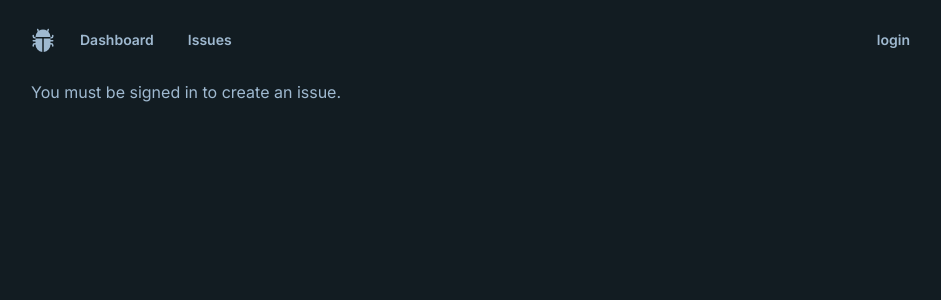
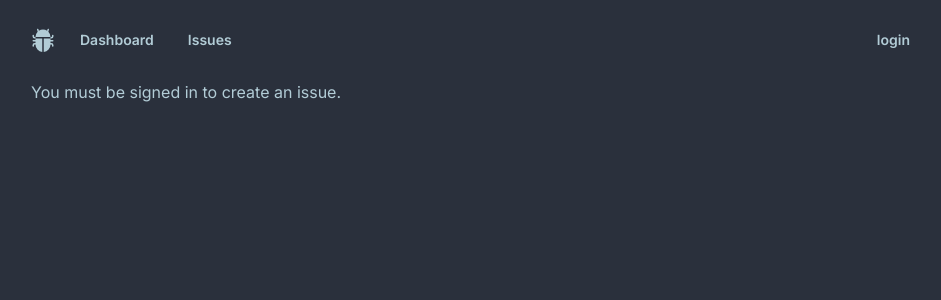
Before and after one commit to mozix5/Issue-Tracker, a Next.js app: page /issues/new in a window 1280 px wide. Shown: the top 300 px of the page, without its empty margins (161-1102 px from the left). Built offline with nearby package versions, Linux system fonts and the light colour scheme; no server answers.

Commit message:
ui: add client-side theme switcher dropdown and layout configs

```diff
--- /dev/null
+++ b/app/components/navbar/ThemeSwitcher.tsx
@@ -0,0 +1,86 @@
+"use client";
+
+import React, { useEffect, useState } from "react";
+import { Palette, Check } from "lucide-react";
+
+type ThemeOption = {
+  id: string;
+  label: string;
+  colorBg: string;
+  colorAccent: string;
+};
+
+const themes: ThemeOption[] = [
+  { id: "dim", label: "Dim (Default)", colorBg: "bg-[#2A303C]", colorAccent: "bg-[#9b5de5]" },
+  { id: "sunset", label: "Sunset", colorBg: "bg-[#1F1A24]", colorAccent: "bg-[#FF7E67]" },
+  { id: "nord", label: "Nord", colorBg: "bg-[#2E3440]", colorAccent: "bg-[#88C0D0]" },
+  { id: "coffee", label: "Coffee", colorBg: "bg-[#20161F]", colorAccent: "bg-[#DB924B]" },
+];
+
+const ThemeSwitcher = () => {
+  const [activeTheme, setActiveTheme] = useState("dim");
+
+  useEffect(() => {
+    // Read local storage on mount
+    const savedTheme = localStorage.getItem("theme");
+    if (savedTheme) {
+      setActiveTheme(savedTheme);
+      document.documentElement.setAttribute("data-theme", savedTheme);
+    }
+  }, []);
+
+  const handleThemeChange = (themeId: string) => {
+    setActiveTheme(themeId);
+    localStorage.setItem("theme", themeId);
+    document.documentElement.setAttribute("data-theme", themeId);
+  };
+
+  return (
+    <div className="dropdown dropdown-end">
+      <div
+        tabIndex={0}
+        role="button"
+        className="btn btn-ghost rounded-2xl flex items-center gap-2 border border-base-content/5 hover:bg-base-200"
+      >
+        <Palette size={15} className="text-primary" />
+        <span className="text-[10px] font-black uppercase tracking-widest hidden md:inline">
+          Theme
+        </span>
+      </div>
+      <ul
+        tabIndex={0}
+        className="dropdown-content z-[100] menu p-2.5 shadow-2xl bg-base-200 border border-base-content/10 rounded-3xl w-48 gap-1.5 mt-2"
+      >
+
+
+        {themes.map((theme) => {
+          const isSelected = activeTheme === theme.id;
+          return (
+            <li key={theme.id}>
+              <button
+                onClick={() => handleThemeChange(theme.id)}
+                className={`flex items-center justify-between px-3 py-2 rounded-xl text-xs font-bold transition-all ${
+                  isSelected
+                    ? "bg-primary/10 text-primary"
+                    : "hover:bg-base-100 text-base-content/80 hover:text-base-content"
+                }`}
+              >
+                <div className="flex items-center gap-2">
+                  {/* Small preview color pills */}
+                  <div className="flex items-center gap-0.5 border border-base-content/10 p-0.5 rounded-md bg-base-300">
+                    <div className={`w-2.5 h-2.5 rounded ${theme.colorBg}`}></div>
+                    <div className={`w-2.5 h-2.5 rounded ${theme.colorAccent}`}></div>
+                  </div>
+                  <span>{theme.label}</span>
+                </div>
+                {isSelected && <Check size={12} className="stroke-[3px]" />}
+              </button>
+            </li>
+          );
+        })}
+      </ul>
+    </div>
+  );
+};
+
+export default ThemeSwitcher;
--- a/app/globals.css
+++ b/app/globals.css
@@ -63,4 +63,8 @@
   * {
     @apply border-border;
   }
+  a, a:visited {
+    color: inherit;
+    text-decoration: none;
+  }
 }
--- a/app/layout.tsx
+++ b/app/layout.tsx
@@ -19,7 +19,7 @@ export default function RootLayout({
   children: React.ReactNode;
 }) {
   return (
-    <html lang="en" data-theme="sunset">
+    <html lang="en" data-theme="dim">
       <body className={`${inter.className}`}>
         <QueryClientProvider>
           <AuthProvider>
--- a/tailwind.config.ts
+++ b/tailwind.config.ts
@@ -79,7 +79,7 @@ const config = {
     require("daisyui")
   ],
   daisyui: {
-    themes: ["sunset"],
+    themes: ["dim", "sunset", "nord", "coffee"],
   },
 } satisfies Config;
 
```
